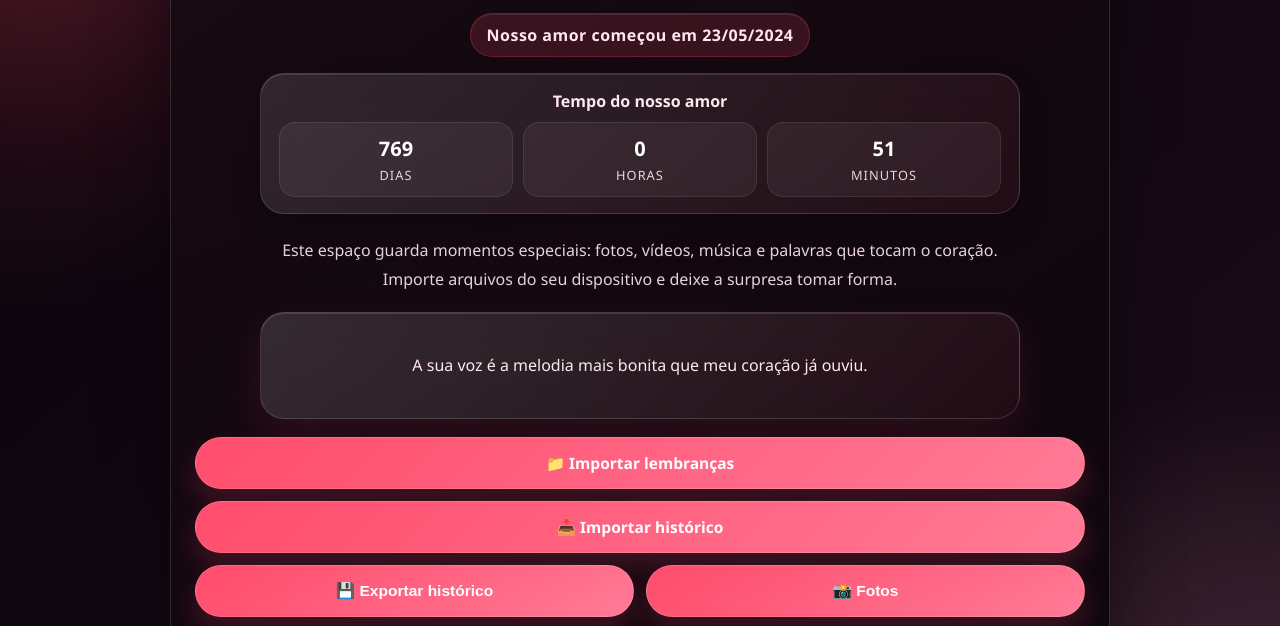
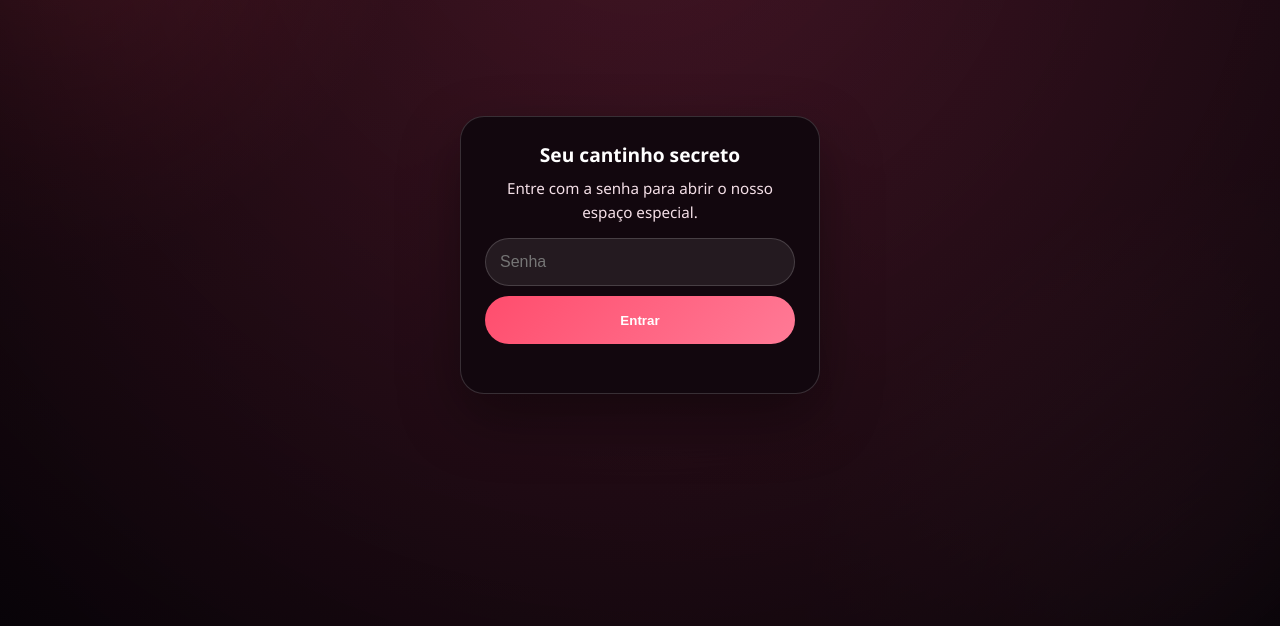
Before and after one commit to streamerxander-source/Only-Fo-You, a plain HTML site: page index.html in a window 1280 px wide. Shown: the part 145-771 px from the top of the page. Drawn offline with Linux system fonts and the light colour scheme.

Commit message:
Adicionar proteção por senha e visualização de fotos

```diff
--- a/index.html
+++ b/index.html
@@ -380,6 +380,78 @@
       min-height: 1.3em;
     }
 
+    .app-shell.hidden {
+      display: none;
+    }
+
+    .access-lock {
+      position: fixed;
+      inset: 0;
+      z-index: 1100;
+      display: flex;
+      align-items: center;
+      justify-content: center;
+      padding: 20px;
+      background: radial-gradient(circle at top, rgba(255, 77, 109, 0.22), rgba(6, 3, 7, 0.96));
+    }
+
+    .access-lock.hidden {
+      display: none;
+    }
+
+    .access-card {
+      width: min(100%, 360px);
+      padding: 24px;
+      border-radius: 24px;
+      border: 1px solid rgba(255, 255, 255, 0.16);
+      background: rgba(18, 8, 15, 0.96);
+      box-shadow: 0 24px 60px rgba(0, 0, 0, 0.4);
+      text-align: center;
+    }
+
+    .access-card h2 {
+      margin: 0 0 8px;
+      font-size: 1.2rem;
+      color: #fff;
+    }
+
+    .access-card p {
+      margin: 0 0 14px;
+      color: #f4dfe7;
+      line-height: 1.6;
+      font-size: 0.95rem;
+    }
+
+    .access-card input {
+      width: 100%;
+      min-height: 48px;
+      padding: 12px 14px;
+      border-radius: 999px;
+      border: 1px solid rgba(255, 255, 255, 0.16);
+      background: rgba(255, 255, 255, 0.08);
+      color: #fff;
+      margin-bottom: 10px;
+      font-size: 1rem;
+    }
+
+    .access-card button {
+      width: 100%;
+      min-height: 48px;
+      border: 0;
+      border-radius: 999px;
+      background: linear-gradient(135deg, var(--pink), var(--pink-soft));
+      color: #fff;
+      font-weight: 700;
+      cursor: pointer;
+    }
+
+    .access-error {
+      min-height: 1.2em;
+      margin-top: 8px;
+      color: #ffb7c8;
+      font-size: 0.9rem;
+    }
+
     .photo-viewer {
       position: fixed;
       inset: 0;
@@ -461,7 +533,19 @@
   </style>
 </head>
 <body>
-  <main class="app-shell" role="application">
+  <div class="access-lock" id="accessLock">
+    <div class="access-card">
+      <h2>Seu cantinho secreto</h2>
+      <p>Entre com a senha para abrir o nosso espaço especial.</p>
+      <form id="accessForm">
+        <input id="accessInput" type="password" autocomplete="current-password" placeholder="Senha">
+        <button type="submit">Entrar</button>
+      </form>
+      <div class="access-error" id="accessError"></div>
+    </div>
+  </div>
+
+  <main class="app-shell hidden" role="application" id="appShell">
     <header>
       <h1>Cláudia ❤️</h1>
       <p class="subtitle">Um presente digital feito com carinho para você.</p>
@@ -552,6 +636,11 @@
     const photosButton = document.getElementById('photosButton');
     const videosButton = document.getElementById('videosButton');
     const musicButton = document.getElementById('musicButton');
+    const appShell = document.getElementById('appShell');
+    const accessLock = document.getElementById('accessLock');
+    const accessForm = document.getElementById('accessForm');
+    const accessInput = document.getElementById('accessInput');
+    const accessError = document.getElementById('accessError');
     const photoViewer = document.getElementById('photoViewer');
     const photoViewerImage = document.getElementById('photoViewerImage');
     const photoViewerClose = document.getElementById('photoViewerClose');
@@ -596,6 +685,8 @@
     const hoursCounter = document.getElementById('hoursCounter');
     const minutesCounter = document.getElementById('minutesCounter');
     const relationshipStart = new Date('2024-05-23T00:00:00');
+    const ACCESS_CODE = '110223';
+    const ACCESS_LOCK_KEY = 'claudia-app-unlocked';
     const DB_NAME = 'claudia-archive';
     const DB_VERSION = 1;
     const STORE_NAME = 'files';
@@ -644,6 +735,21 @@
     importInput.addEventListener('change', handleImport);
     backupInput.addEventListener('change', handleBackupImport);
     exportHistoryButton.addEventListener('click', exportHistory);
+    accessForm.addEventListener('submit', event => {
+      event.preventDefault();
+      const typedCode = accessInput.value.trim();
+      if (typedCode === ACCESS_CODE) {
+        localStorage.setItem(ACCESS_LOCK_KEY, 'true');
+        accessLock.classList.add('hidden');
+        appShell.classList.remove('hidden');
+        accessError.textContent = '';
+        accessInput.value = '';
+        initializeApp();
+      } else {
+        accessError.textContent = 'Senha incorreta. Tente novamente.';
+        accessInput.value = '';
+      }
+    });
     photoViewerClose.addEventListener('click', closePhotoViewer);
     photoViewer.addEventListener('click', closePhotoViewer);
     photoViewerImage.addEventListener('click', event => event.stopPropagation());
@@ -998,7 +1104,7 @@
       }
     }
 
-    window.addEventListener('load', async () => {
+    async function initializeApp() {
       const storedFiles = await loadStoredFiles();
       storedFiles.sort((a, b) => a.createdAt - b.createdAt);
       storedFiles.forEach(record => {
@@ -1023,6 +1129,17 @@
           console.warn('Falha ao registrar service worker.');
         });
       }
+    }
+
+    window.addEventListener('load', () => {
+      if (localStorage.getItem(ACCESS_LOCK_KEY) === 'true') {
+        accessLock.classList.add('hidden');
+        appShell.classList.remove('hidden');
+        initializeApp();
+      } else {
+        accessLock.classList.remove('hidden');
+        appShell.classList.add('hidden');
+      }
     });
   </script>
 </body>
```
